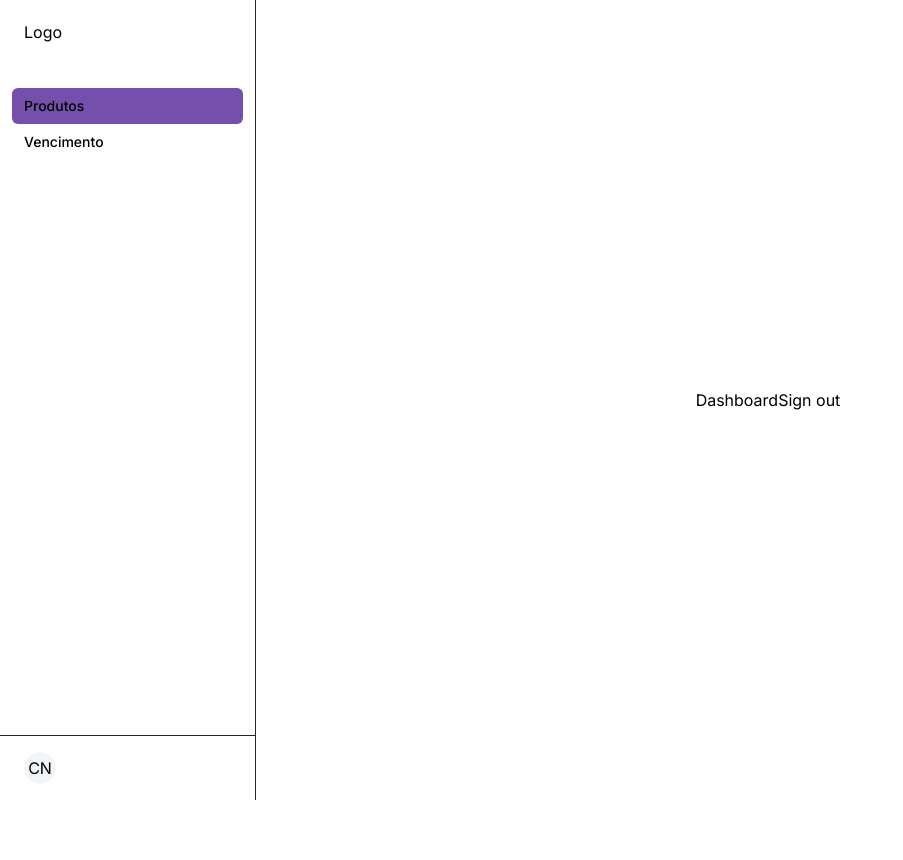
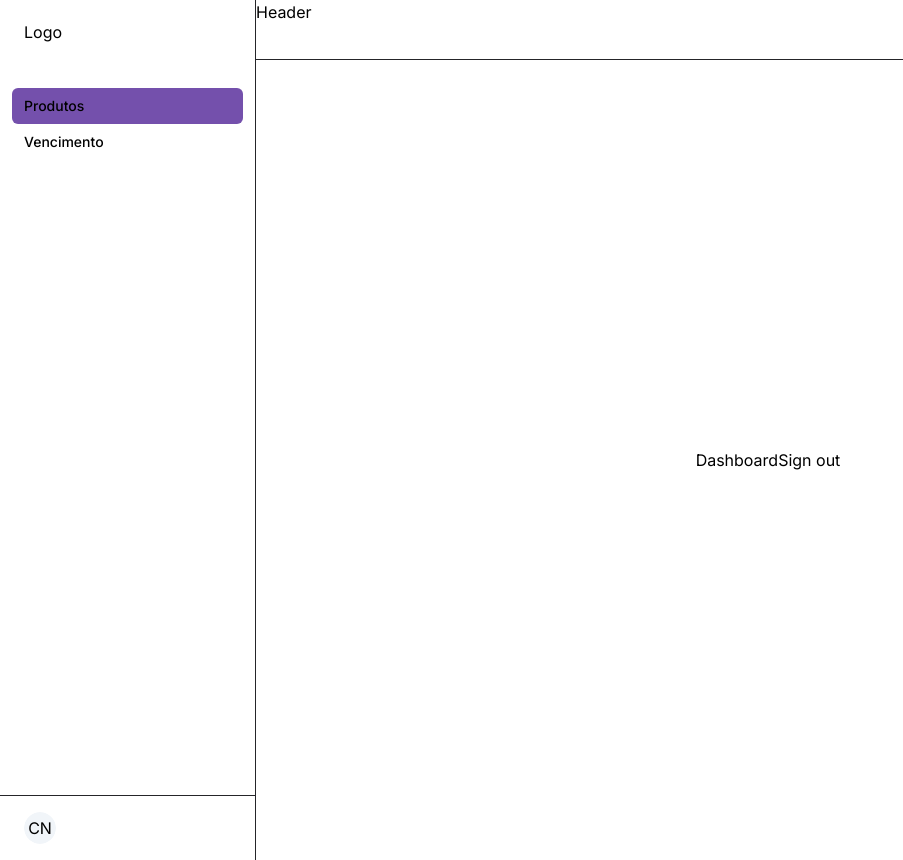
Before and after one commit to betolarbac/shop-list, a Next.js app: page /app in a window 1280 px wide. Shown: the whole page, without its empty margins (0-903 px from the left). Before the commit the page ends 800 px from the top, so only its background shows below. Built offline with nearby package versions, Linux system fonts and the light colour scheme; no server answers.

Commit message:
feat: ajuste layout

```diff
--- a/src/app/app/layout.tsx
+++ b/src/app/app/layout.tsx
@@ -1,11 +1,16 @@
-import { PropsWithChildren} from "react";
+import { PropsWithChildren } from "react";
 import { MainSidebar } from "./_components/main-sidebar";
 
 export default function Layout({ children }: PropsWithChildren) {
   return (
     <div className="grid grid-cols-[16rem_1fr]">
       <MainSidebar />
-      <main>{children}</main>
+      <main>
+        <div>
+          <div className="border-b border-[#252529] h-[60px] ">Header</div>
+          {children}
+        </div>
+      </main>
     </div>
   );
 }
```
